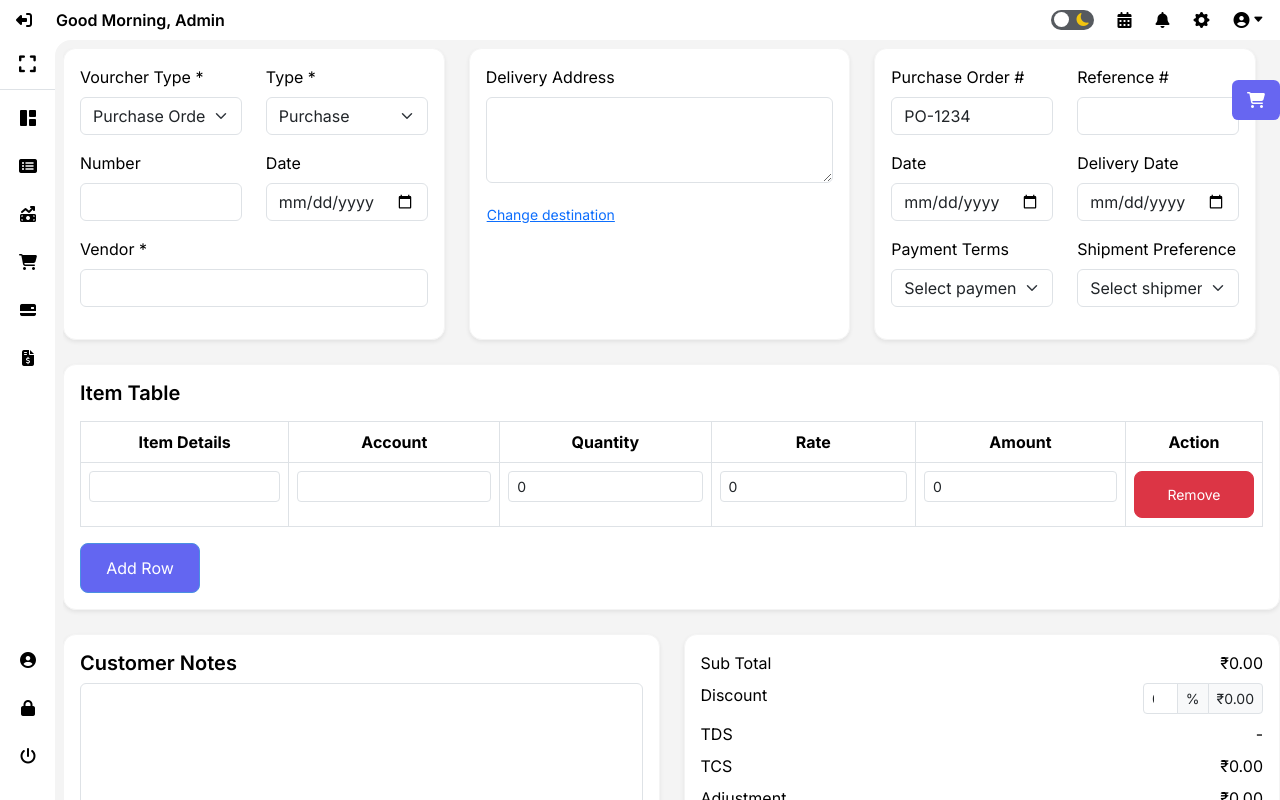
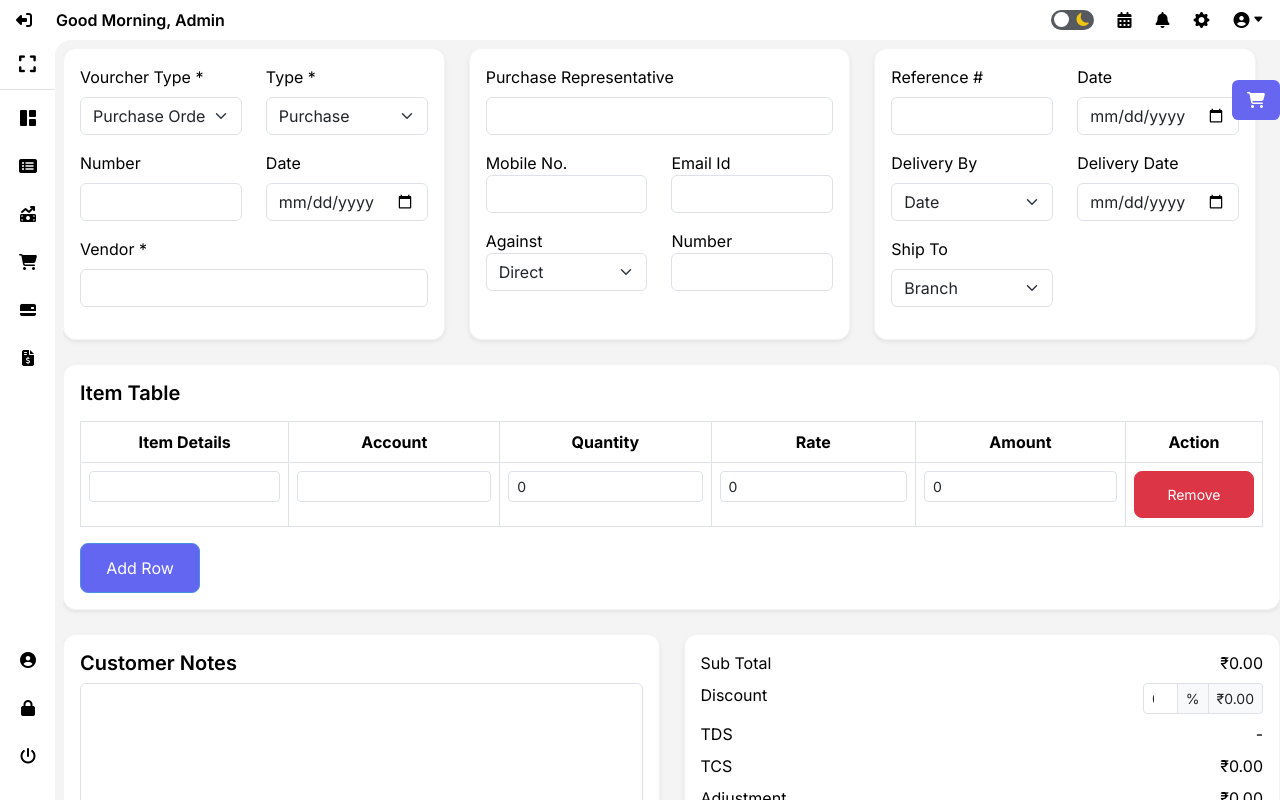
Before and after one commit to Gaurav-Nathh/Vendor-Portal, an Angular app: page /customer/purchase-order/create in a window 1280 px wide. Built offline with nearby package versions, Linux system fonts and the light colour scheme; sample sign-in values are in the browser's storage.

Commit message:
purchase design wahh

```diff
--- a/src/app/components/purchase-form/purchase-form.component.html
+++ b/src/app/components/purchase-form/purchase-form.component.html
@@ -34,7 +34,7 @@
 
                 <div class="col-sm-12 col-md-12 col-lg-12 col-xl-12 mb-3">
                   <label for="" class="form-label">Vendor <span>*</span></label>
-                <input type="text" class="form-control" name="vendor"/>
+                  <input type="text" class="form-control" name="vendor" />
                 </div>
               </div>
             </div>
@@ -45,13 +45,33 @@
         <div class="col-sm-12 col-md-12 col-lg-4 mb-4">
           <div class="card h-100 shadow-sm">
             <div class="card-body">
-              <div class="mb-3">
-                <label class="form-label">Delivery Address</label>
-                <textarea class="form-control" rows="3" name="deliveryAddress" [(ngModel)]="form.deliveryAddress"
-                  required></textarea>
-                <button class="btn btn-sm btn-link mt-2 px-0" type="button">
-                  Change destination
-                </button>
+              <div class="row">
+                <div class="col-sm-6 col-md-6 col-lg-12 col-xl-12 mb-3">
+                  <label for="" class="form-label">Purchase Representative</label>
+                  <input type="text" class="form-control" name="vendor" />
+                </div>
+
+                <div class="col-sm-12 col-md-6 mb-3">
+                  <label for="">Mobile No.</label>
+                  <input type="text" class="form-control" name="" />
+                </div>
+
+                <div class="col-sm-12 col-md-6 mb-3">
+                  <label for="">Email Id</label>
+                  <input type="text" class="form-control" name="" />
+                </div>
+
+                <div class="col-sm-12 col-md-6 mb-3">
+                  <label for="">Against</label>
+                  <select class="form-select" name="" required>
+                    <option value="" selected>Direct</option>
+                  </select>
+                </div>
+
+                <div class="col-sm-12 col-md-6 mb-3">
+                  <label for="">Number</label>
+                  <input type="text" class="form-control" name="" />
+                </div>
               </div>
             </div>
           </div>
@@ -63,22 +83,25 @@
             <div class="card-body">
 
               <div class="row">
-                <div class="col-6 mb-3">
-                  <label class="form-label">Purchase Order #</label>
-                  <input type="text" class="form-control" name="poNumber" [(ngModel)]="form.poNumber" readonly />
-                </div>
-                <div class="col-6 mb-3">
+                <div class="col-sm-12 col-md-6 mb-3">
                   <label class="form-label">Reference #</label>
                   <input type="text" class="form-control" name="referenceNumber" [(ngModel)]="form.referenceNumber" />
+                </div>
+                <div class="col-sm-12 col-md-6 mb-3">
+                  <label class="form-label">Date</label>
+                  <input type="date" class="form-control" name="date" [(ngModel)]="form.date" required />
                 </div>
               </div>
 
               <div class="row">
-                <div class="col-6 mb-3">
-                  <label class="form-label">Date</label>
-                  <input type="date" class="form-control" name="date" [(ngModel)]="form.date" required />
+                 <div class="col-sm-12 col-md-6 mb-3">
+                  <label class="form-label">Delivery By</label>
+                  <select class="form-select" name="" required>
+                    <option value="" selected>Date</option>
+                    <option value="">SCHEDULE</option>
+                  </select>
                 </div>
-                <div class="col-6 mb-3">
+                <div class="col-sm-12 col-md-6 mb-3">
                   <label class="form-label">Delivery Date</label>
                   <input type="date" class="form-control" name="deliveryDate" [(ngModel)]="form.deliveryDate"
                     required />
@@ -86,22 +109,14 @@
               </div>
 
               <div class="row">
-                <div class="col-6 mb-3">
-                  <label class="form-label">Payment Terms</label>
-                  <select class="form-select" name="paymentTerms" [(ngModel)]="form.paymentTerms">
-                    <option value="" disabled selected>Select payment terms</option>
-                    <option>Net 15</option>
-                    <option>Net 30</option>
-                  </select>
-                </div>
-                <div class="col-6 mb-3">
-                  <label class="form-label">Shipment Preference</label>
-                  <select class="form-select" name="shipmentPreference" [(ngModel)]="form.shipmentPreference">
-                    <option value="" disabled selected>
-                      Select shipment preference
+                <div class="col-md-6 mb-3">
+                  <label class="form-label">Ship To</label>
+                  <select class="form-select" name="shipTo" [(ngModel)]="form.shipmentPreference">
+                    <option value="" selected>
+                      Branch
                     </option>
-                    <option>Standard</option>
-                    <option>Express</option>
+                    <option>Party</option>
+                    <option>store</option>
                   </select>
                 </div>
               </div>
--- a/src/app/components/purchase-form/purchase-form.component.ts
+++ b/src/app/components/purchase-form/purchase-form.component.ts
@@ -20,7 +20,7 @@ export class PurchaseFormComponent {
     vendorName: '',
     orgType: '',
     deliveryAddress: '',
-    poNumber: 'PO-1234',
+    poNumber: '',
     referenceNumber: '',
     date: '',
     deliveryDate: '',
```
Lines whose indentation alone changed are shown as unchanged.
